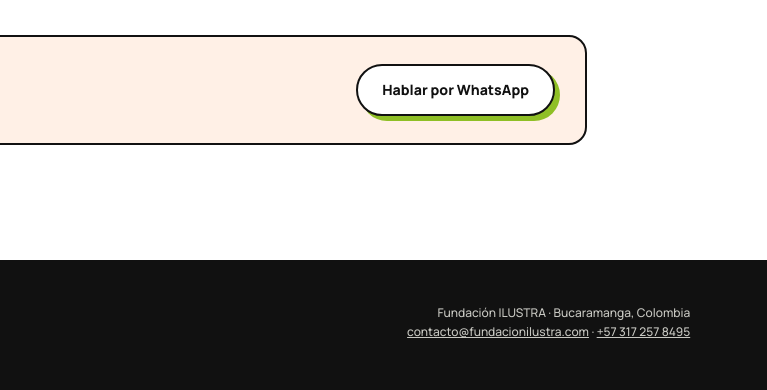
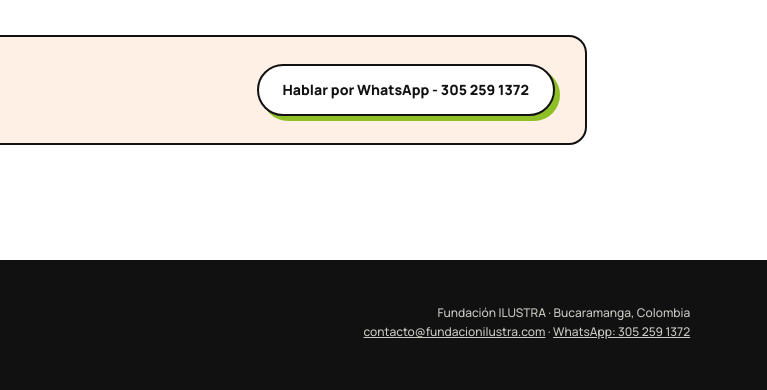
Before and after one commit to fundailustra/fundailustra.github.io, a plain HTML site: page index.html in a window 1280 px wide. Shown: the part 7574-7964 px from the top of the page, 513-1280 px from the left. Drawn offline with Linux system fonts and the light colour scheme.

Commit message:
Actualizar WhatsApp comercial 2MINDS

```diff
--- a/index.html
+++ b/index.html
@@ -178,13 +178,13 @@
         <details><summary>¿Qué incluye el pase?</summary><p>Actividades Main Stage, Labs, materiales y tecnología, insignias, proyecto final, Demo Day y acceso a la comunidad 2MINDS.</p></details>
         <details><summary>¿Cómo funciona el abono?</summary><p>El adulto responsable puede asegurar el cupo con un abono mínimo de $200.000. Ese valor se descuenta del total y el saldo se paga antes de comenzar la semana elegida.</p></details>
       </div>
-      <div class="human-help"><span><strong>¿Todavía tienes una pregunta?</strong> Atención humana para padres y representantes.</span><a class="button button-outline" href="https://wa.me/573172578495?text=Hola%2C%20soy%20padre%2C%20madre%20o%20representante%20legal%20y%20quisiera%20resolver%20una%20duda%20sobre%202MINDS%20Summit." target="_blank" rel="noopener">Hablar por WhatsApp</a></div>
+      <div class="human-help"><span><strong>¿Todavía tienes una pregunta?</strong> Atención humana para padres y representantes.</span><a class="button button-outline" href="https://wa.me/573052591372?text=Hola%2C%20quiero%20informacion%20sobre%202MINDS%20Summit" target="_blank" rel="noopener">Hablar por WhatsApp - 305 259 1372</a></div>
     </section>
   </main>
 
   <footer class="site-footer">
     <div class="footer-alliance"><img src="assets/ilustra-logo-horizontal.png" alt="Fundación ILUSTRA"></div>
-    <p>Fundación ILUSTRA · Bucaramanga, Colombia<br><a href="mailto:contacto@fundacionilustra.com">contacto@fundacionilustra.com</a> · <a href="tel:+573172578495">+57&nbsp;317&nbsp;257&nbsp;8495</a></p>
+    <p>Fundación ILUSTRA · Bucaramanga, Colombia<br><a href="mailto:contacto@fundacionilustra.com">contacto@fundacionilustra.com</a> · <a href="https://wa.me/573052591372?text=Hola%2C%20quiero%20informacion%20sobre%202MINDS%20Summit" target="_blank" rel="noopener">WhatsApp: 305&nbsp;259&nbsp;1372</a></p>
   </footer>
   <a class="floating-cta" href="#inscripcion">Inscribir ahora</a>
   <dialog class="payment-dialog wompi-preview" id="paymentDialog" aria-labelledby="dialogTitle">
```
Also changed, not shown: pago.html (+1 -1 lines).
